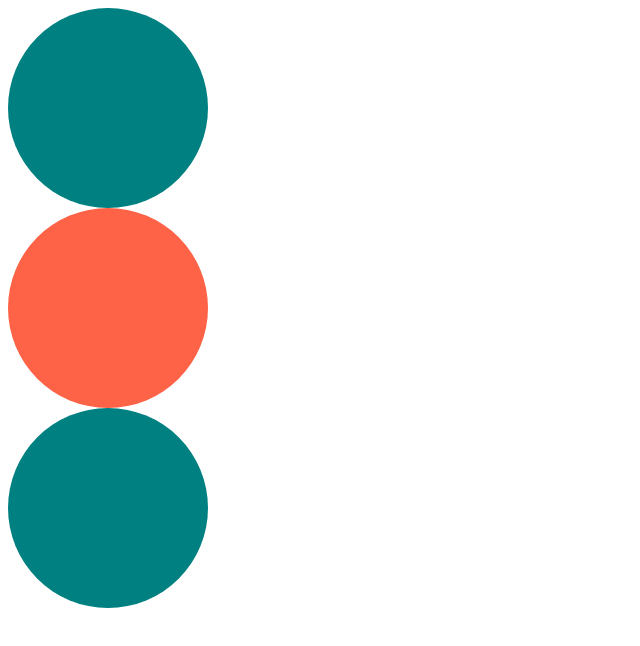
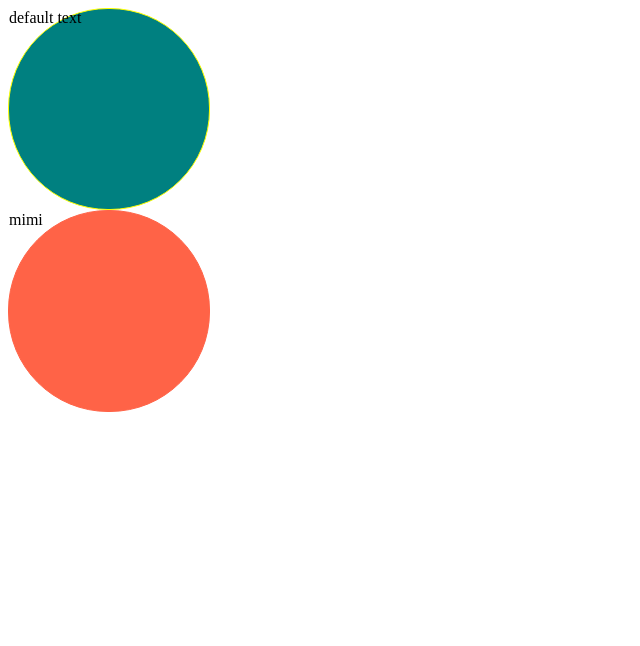
Before and after one commit to eycha/coin, a React (Create React App) app: page / in a window 1280 px wide. Shown: the top 646 px of the page, without its empty margins (0-640 px from the left). Built offline with nearby package versions, Linux system fonts and the light colour scheme.

Commit message:
optional props

```diff
--- a/src/App.tsx
+++ b/src/App.tsx
@@ -3,9 +3,8 @@
 function App() {
   return (
     <div>
-      <Circle bgColor={"teal"} />
-      <Circle bgColor={"tomato"} />
-      <Circle bgColor={"teal"} />
+      <Circle borderColor="yellow" bgColor={"teal"} />
+      <Circle text="mimi" bgColor={"tomato"} />
     </div>
   );
 }
--- a/src/Circle.tsx
+++ b/src/Circle.tsx
@@ -2,6 +2,7 @@
 
 interface ContainerProps {
   bgColor: string;
+  borderColor: string;
 }
 
 const Container = stlyed.div<ContainerProps>`
@@ -9,14 +10,21 @@
     height: 200px;
     background-color: ${(props) => props.bgColor};
     border-radius: 100px;
+    border:1px solid ${(props) => props.borderColor};
 `;
 
 interface CircleProps {
   bgColor: string;
+  borderColor?: string;
+  text?: string;
 }
 
-function Circle({ bgColor }: CircleProps) {
-  return <Container bgColor={bgColor} />;
+function Circle({ bgColor, borderColor, text = "default text" }: CircleProps) {
+  return (
+    <Container bgColor={bgColor} borderColor={borderColor ?? bgColor}>
+      {text}
+    </Container>
+  );
 }
 
 export default Circle;
```
Also changed, not shown: 1 other file (tests, documents, lock files or other folders).
